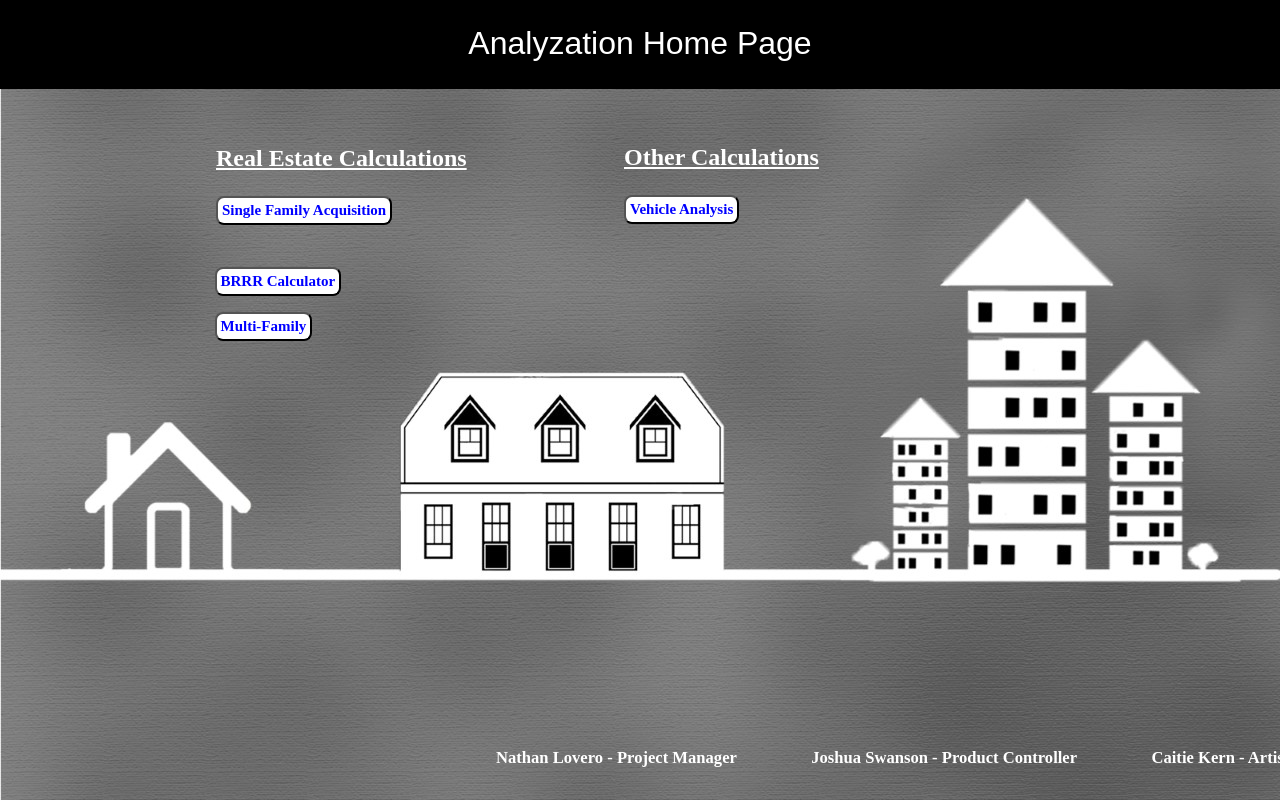
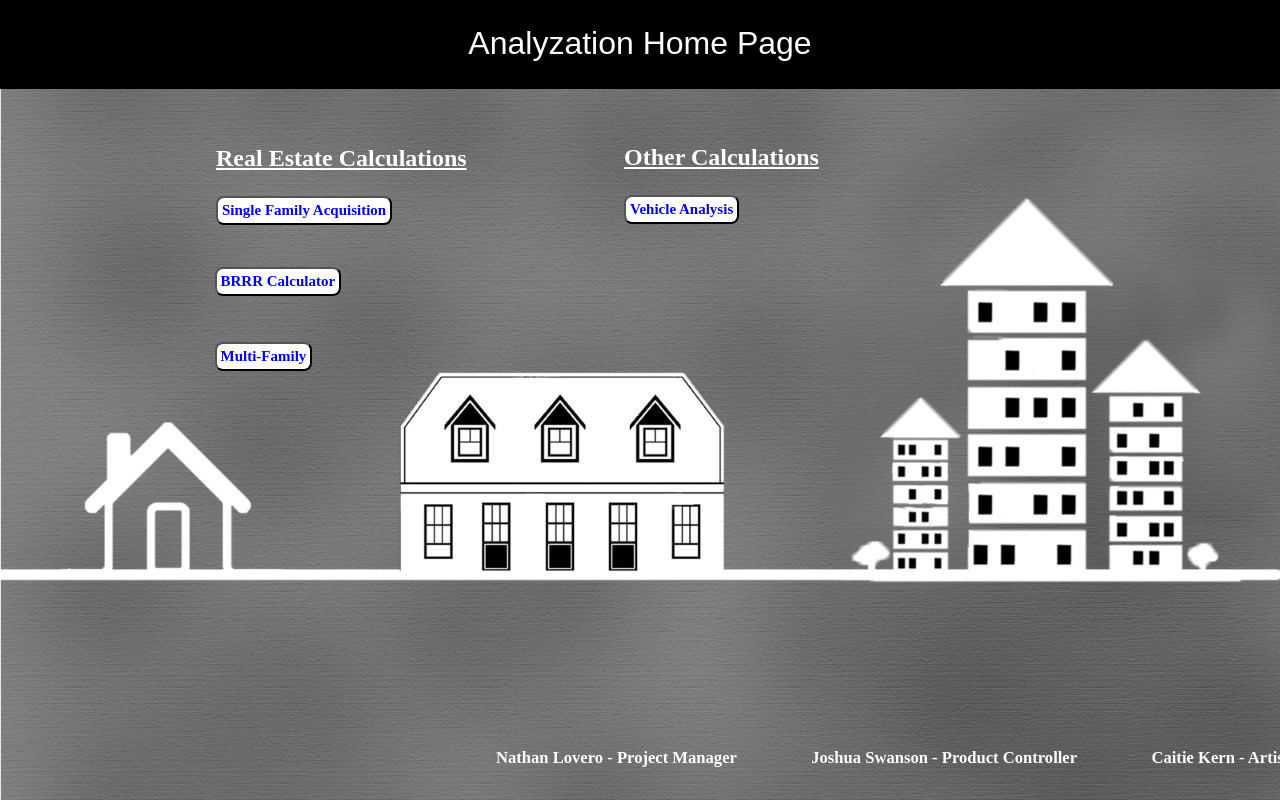
Before and after one commit to finance-analyzation/homepage, a plain HTML site: page index.html in a window 1280 px wide. Drawn offline with Linux system fonts and the light colour scheme.

Commit message:
Update homepage.css

```diff
--- a/homepage.css
+++ b/homepage.css
@@ -68,7 +68,7 @@ body,html{
 	padding:4px;
 	border-radius: 8px;
 	white-space:nowrap;
-	top:8em;
+	top:10em;
 	left: -14.5em;
 }
 
```
